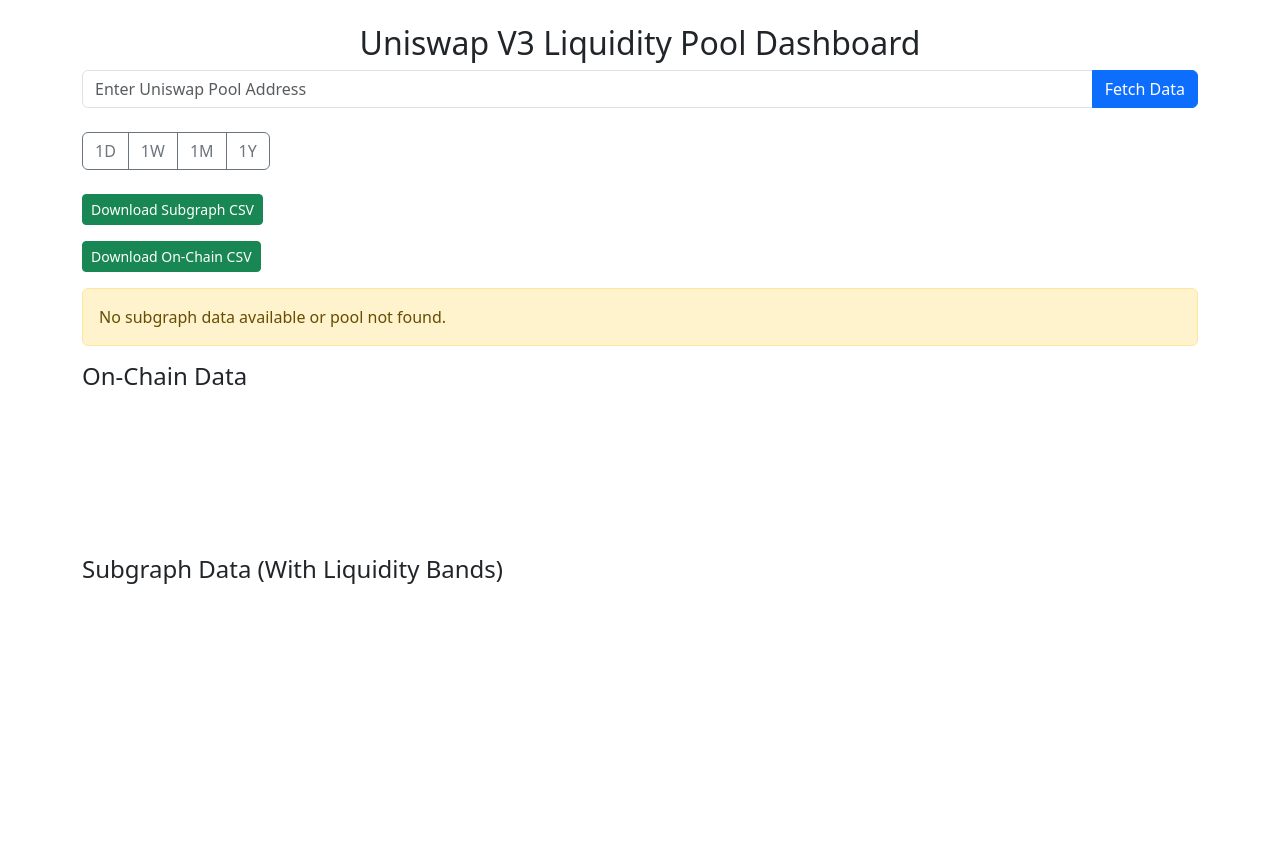
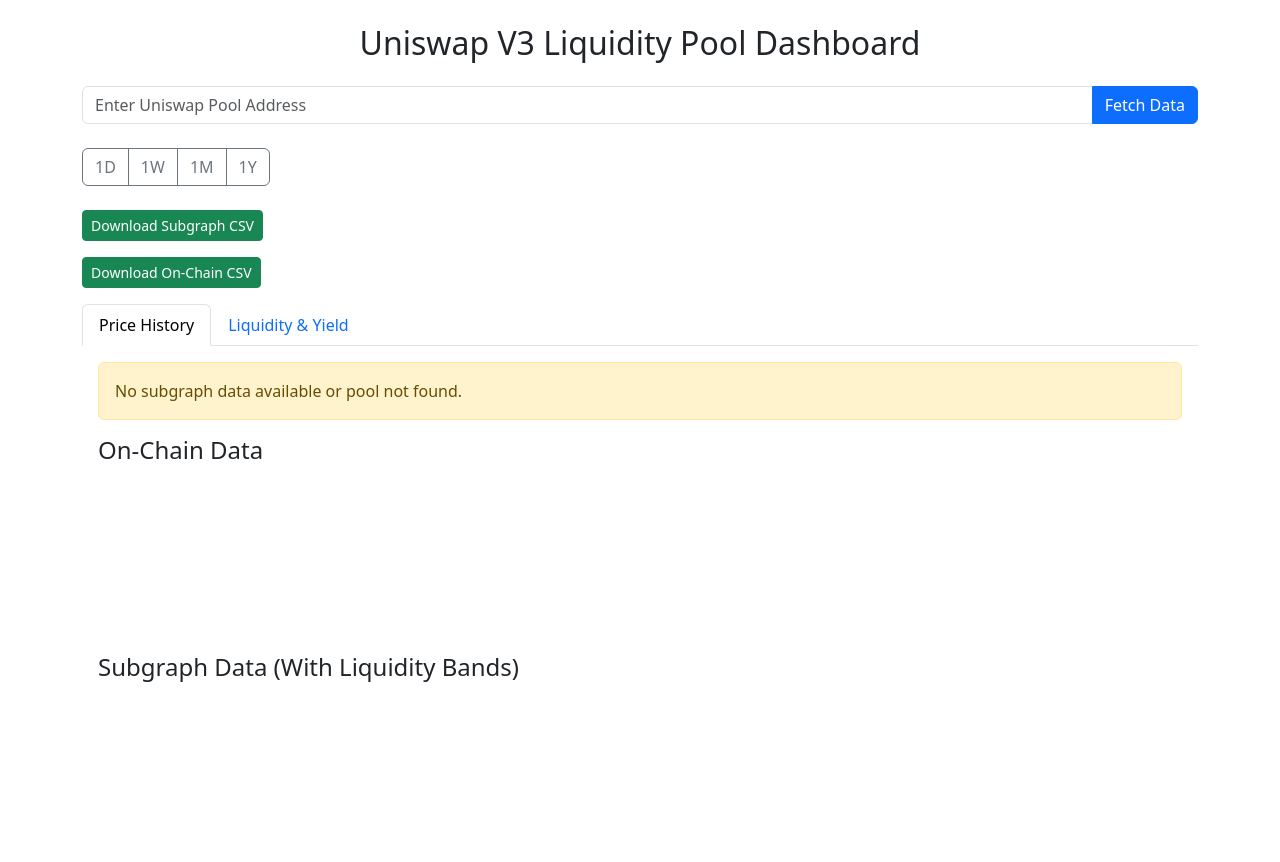
Before and after one commit to wamaan/casestudy_galaxy, a Flask app: template templates/index.html in a window 1280 px wide. Before the commit the page ends 584 px from the top, so only its background shows below. Run offline with Flask 2, Linux system fonts and the light colour scheme; the template is opened without the code that fills it, so the values that code supplies are empty; a map, chart or similar area stays blank.

Commit message:
finalized liquidity and style changes

```diff
--- a/templates/index.html
+++ b/templates/index.html
@@ -11,7 +11,7 @@
 </head>
 <body>
 <div class="container mt-4">
-  <h2 class="text-center">Uniswap V3 Liquidity Pool Dashboard</h2>
+  <h2 class="text-center mb-4">Uniswap V3 Liquidity Pool Dashboard</h2>
 
   <!-- Pool Address Input Form -->
   <form method="GET" action="/" class="mb-4">
@@ -82,12 +82,8 @@
   <!-- Display Token Metadata if available -->
   {% if tokens_info and tokens_info.token0_name and tokens_info.token1_name %}
     <div class="card p-3 mb-4">
-    {% if tokens_info and tokens_info.feeTierDecimal %}
-
-{% endif %}
-
       <h4>Token Information</h4>
-      <ul>
+      <ul class="mb-0">
         <li>
           <strong>Fee Tier:</strong>
           {{ (tokens_info.feeTierDecimal * 100) | round(3) }}%
@@ -104,56 +100,52 @@
     </div>
   {% endif %}
 
-  <!-- Display Liquidity Coverage Bands -->
-  {% if coverage_bands %}
-    <div class="card p-3 mb-4">
-      <h4>Liquidity Bands Coverage (Subgraph Price)</h4>
-      <ul>
-        <li>
-          <strong>50% coverage:</strong>
-          {{ coverage_bands[0.5][0] }} to {{ coverage_bands[0.5][1] }}
+  <!--
+       Use Bootstrap tabs:
+         1) Price History
+         2) Liquidity & Yield
+  -->
+  <ul class="nav nav-tabs" id="lpTabs" role="tablist">
+    <li class="nav-item" role="presentation">
+      <button
+        class="nav-link active"
+        id="price-tab"
+        data-bs-toggle="tab"
+        data-bs-target="#priceTabContent"
+        type="button"
+        role="tab"
+        aria-controls="priceTabContent"
+        aria-selected="true"
+      >
+        Price History
+      </button>
     </li>
-        <li>
-          <strong>75% coverage:</strong>
-          {{ coverage_bands[0.75][0] }} to {{ coverage_bands[0.75][1] }}
-        </li>
-        <li>
-          <strong>80% coverage:</strong>
-          {{ coverage_bands[0.8][0] }} to {{ coverage_bands[0.8][1] }}
+    <li class="nav-item" role="presentation">
+      <button
+        class="nav-link"
+        id="liquidity-tab"
+        data-bs-toggle="tab"
+        data-bs-target="#liquidityTabContent"
+        type="button"
+        role="tab"
+        aria-controls="liquidityTabContent"
+        aria-selected="false"
+      >
+        Liquidity & Yield
+      </button>
     </li>
   </ul>
-    </div>
-  {% endif %}
 
-  <!-- Suggested Range & Yield -->
-  {% if best_cov %}
-    <div class="card p-3 mb-4">
-      <h4>Suggested Liquidity Range</h4>
-      <p>
-        We've identified the narrowest coverage band as
-        <strong>{{ (best_cov * 100) | round(0) }}% coverage</strong>
-        with a price range from
-        <strong>{{ suggested_low | round(2) }}</strong>
-        to
-        <strong>{{ suggested_high | round(2) }}</strong>.
-      </p>
+  <div class="tab-content" id="lpTabsContent">
 
-      {% if expected_yield %}
-        <p>
-          Estimated daily yield (using the dynamic fee tier
-          <strong>{{ (tokens_info.feeTierDecimal * 100) | round(2) }}%</strong>)
-          and last known volume:
-          <strong>${{ "{:,.2f}".format(expected_yield) }} / day</strong>.
-        </p>
-        <!-- Example bar chart for yield -->
-        <canvas id="yieldChart" style="max-width:400px;"></canvas>
-      {% else %}
-        <p class="text-muted">Insufficient data to estimate yield.</p>
-      {% endif %}
-    </div>
-  {% endif %}
-
-  <!-- Display Pool Information if subgraph data is available -->
+    <!-- ############ TAB 1: Price History ############ -->
+    <div
+      class="tab-pane fade show active p-3"
+      id="priceTabContent"
+      role="tabpanel"
+      aria-labelledby="price-tab"
+    >
+      <!-- If subgraph data is available, show pool info -->
       {% if subgraph_data and subgraph_data|length > 0 %}
         <div class="card p-3 mb-4">
           <h4>Pool Information</h4>
@@ -187,18 +179,89 @@
       <canvas id="onChainChart"></canvas>
 
       <!-- Subgraph Data Chart -->
-  <h4>Subgraph Data (With Liquidity Bands)</h4>
+      <h4 class="mt-4">Subgraph Data (With Liquidity Bands)</h4>
       <canvas id="subgraphChart"></canvas>
     </div>
 
+    <!-- ############ TAB 2: Liquidity & Yield ############ -->
+    <div
+      class="tab-pane fade p-3"
+      id="liquidityTabContent"
+      role="tabpanel"
+      aria-labelledby="liquidity-tab"
+    >
+      <!-- Coverage Bands -->
+      {% if coverage_bands %}
+        <div class="card p-3 mb-4">
+          <h5>Liquidity Bands Coverage</h5>
+          <ul class="mb-0">
+            <li>
+              <strong>50% coverage:</strong>
+              {{ coverage_bands[0.5][0] }} to {{ coverage_bands[0.5][1] }}
+            </li>
+            <li>
+              <strong>75% coverage:</strong>
+              {{ coverage_bands[0.75][0] }} to {{ coverage_bands[0.75][1] }}
+            </li>
+            <li>
+              <strong>80% coverage:</strong>
+              {{ coverage_bands[0.8][0] }} to {{ coverage_bands[0.8][1] }}
+            </li>
+          </ul>
+        </div>
+      {% endif %}
+
+      <!-- Suggested Range & Yield -->
+      {% if best_cov %}
+        <div class="card p-3 mb-4">
+          <h5>Suggested Liquidity Range</h5>
+          <p>
+            We've identified the narrowest coverage band as
+            <strong>{{ (best_cov * 100) | round(0) }}% coverage</strong>
+            with a price range from
+            <strong>{{ suggested_low | round(6) }}</strong>
+            to
+            <strong>{{ suggested_high | round(6) }}</strong>.
+          </p>
+
+          {% if expected_yield %}
+            <p>
+              <strong>Daily Yield Calculation:</strong><br/>
+              <text>
+                Daily Yield = Volume(24h) * Fee Tier * Coverage Fraction
+              </text>
+            </p>
+            <p>
+              Based on the last known volume of
+              <strong>${{ "{:,.2f}".format(subgraph_data[-1].volumeUSD) }}</strong>
+              and a fee tier of
+              <strong>{{ (tokens_info.feeTierDecimal * 100) | round(2) }}%</strong>
+              with
+              <strong>{{ (best_cov * 100) | round(0) }}%</strong>
+              in-range coverage, our estimated daily yield is
+              <strong>${{ "{:,.2f}".format(expected_yield) }}</strong>.
+            </p>
+
+            <!-- Example bar chart for yield -->
+            <canvas id="yieldChart" style="max-width:400px;"></canvas>
+          {% else %}
+            <p class="text-muted">Insufficient data to estimate yield.</p>
+          {% endif %}
+        </div>
+      {% endif %}
+    </div>
+  </div> <!-- End of tab-content -->
+
+</div> <!-- End .container -->
+
+<!-- Bootstrap & Chart.js JS -->
+<script src="https://cdn.jsdelivr.net/npm/bootstrap@5.3.0/dist/js/bootstrap.bundle.min.js"></script>
 <script src="https://cdn.jsdelivr.net/npm/chart.js"></script>
 <script>
-  // Data from Flask context
+  // Data from Flask
   const subgraphData = {{ subgraph_data | tojson }};
   const onChainData = {{ on_chain_data | tojson }};
   const coverageBands = {{ coverage_bands | tojson if coverage_bands else '{}' }};
-
-  // Also pass the "best range" suggestion from Flask.
   const bestCov = {{ best_cov|default('null') }};
   const suggestedLow = {{ suggested_low|default('null') }};
   const suggestedHigh = {{ suggested_high|default('null') }};
@@ -236,8 +299,6 @@
         }
       }
     });
-  } else {
-    console.warn("No on-chain data available.");
   }
 
   // ----------------- Subgraph Chart (with coverage lines) -----------------
@@ -247,7 +308,7 @@
     );
     const subgraphPrices = subgraphData.map(item => parseFloat(item.token0Price));
 
-    // Additional datasets for coverage bands (horizontal dashed lines).
+    // Additional datasets for coverage bands
     const coverageDatasets = [];
     if (coverageBands["0.5"]) {
       coverageDatasets.push({
@@ -257,8 +318,7 @@
         borderDash: [5, 5],
         fill: false,
         tension: 0.1
-      });
-      coverageDatasets.push({
+      },{
         label: "50% Band High",
         data: subgraphLabels.map(() => coverageBands["0.5"][1]),
         borderColor: "rgba(0, 255, 0, 0.7)",
@@ -275,8 +335,7 @@
         borderDash: [5, 5],
         fill: false,
         tension: 0.1
-      });
-      coverageDatasets.push({
+      },{
         label: "75% Band High",
         data: subgraphLabels.map(() => coverageBands["0.75"][1]),
         borderColor: "rgba(255, 159, 64, 0.7)",
@@ -293,8 +352,7 @@
         borderDash: [5, 5],
         fill: false,
         tension: 0.1
-      });
-      coverageDatasets.push({
+      },{
         label: "80% Band High",
         data: subgraphLabels.map(() => coverageBands["0.8"][1]),
         borderColor: "rgba(153, 102, 255, 0.7)",
@@ -332,11 +390,10 @@
         }
       }
     });
-  } else {
-    console.warn("No subgraph data available.");
   }
 
   // ----------------- Yield Bar Chart (Optional) -----------------
+  // Only if we have a positive expectedYield
   if (expectedYield !== null && expectedYield > 0) {
     const yieldCtx = document.getElementById('yieldChart')?.getContext('2d');
     if (yieldCtx) {
```
Lines whose indentation alone changed are shown as unchanged.
